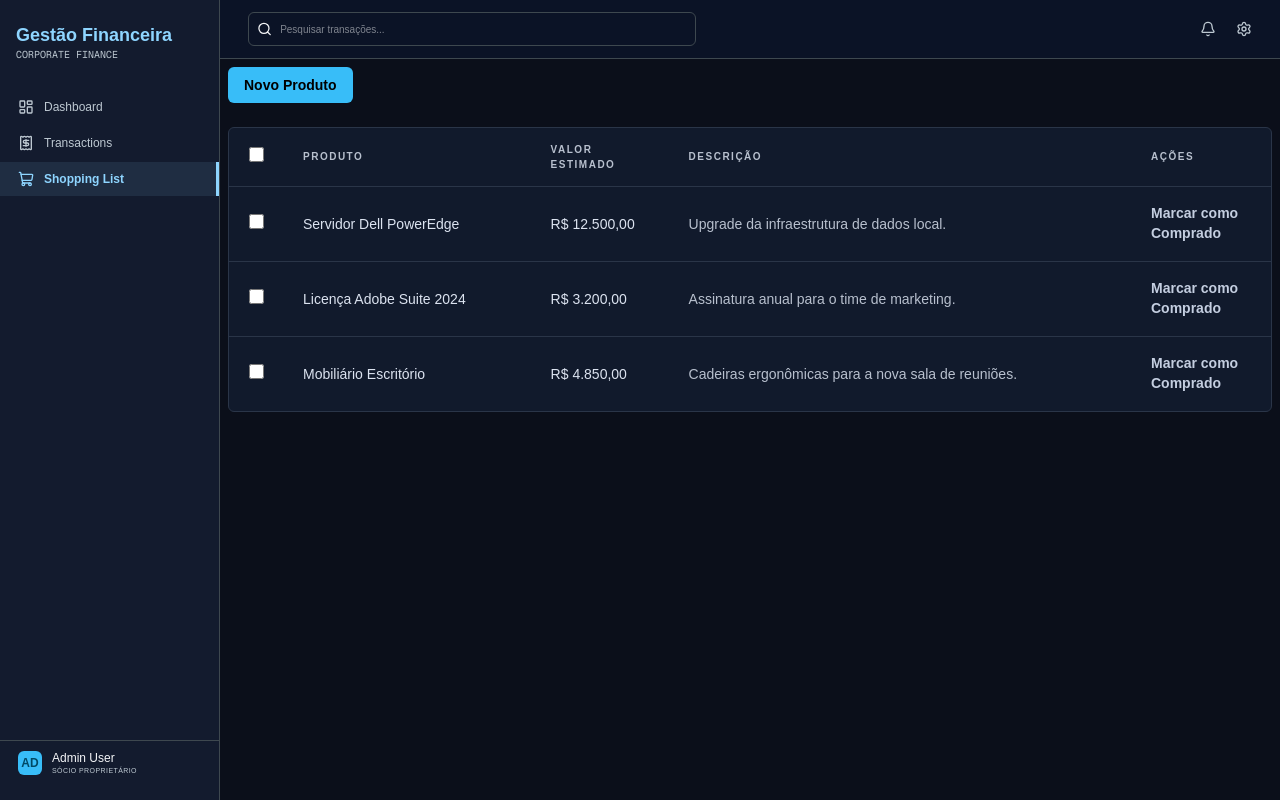
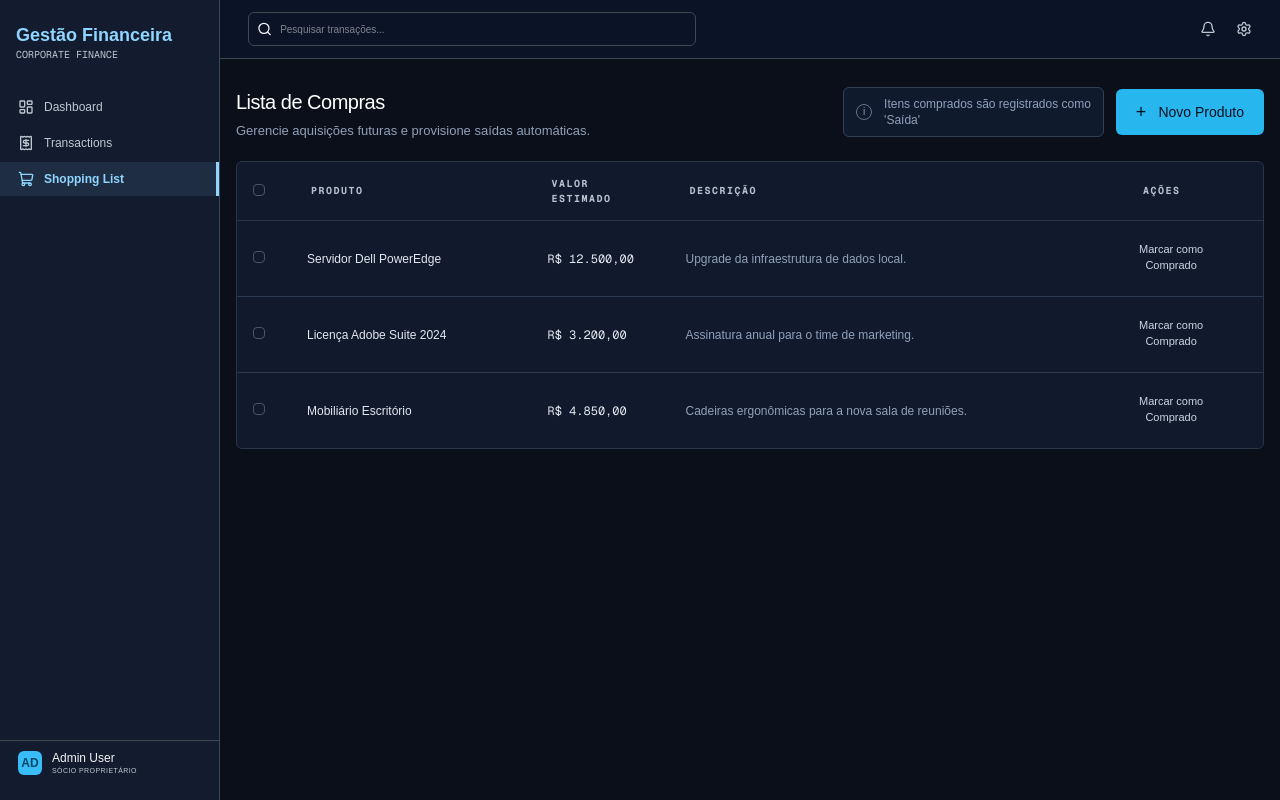
Before and after one commit to lab05-juniando/lab05-frontend, a Next.js app: page /shopping-list in a window 1280 px wide. Built offline with nearby package versions, Linux system fonts and the light colour scheme.

Commit message:
Shopping List: Tabela da lista de compras

```diff
--- a/app/components/product.tsx
+++ b/app/components/product.tsx
@@ -5,8 +5,9 @@ import { useState } from "react";
 type Produto = {
   id: number;
   produto: string;
-  valor: string;
+  valor: number;
   descricao: string;
+  comprado: boolean;
 };
 
 export default function Produtos() {
@@ -20,20 +21,23 @@ export default function Produtos() {
     {
       id: 1,
       produto: "Servidor Dell PowerEdge",
-      valor: "12.500,00",
+      valor: 12500.00,
       descricao: "Upgrade da infraestrutura de dados local.",
+      comprado: false,
     },
     {
       id: 2,
       produto: "Licença Adobe Suite 2024",
-      valor: "3.200,00",
+      valor: 3200.00,
       descricao: "Assinatura anual para o time de marketing.",
+      comprado: false,
     },
     {
       id: 3,
       produto: "Mobiliário Escritório",
-      valor: "4.850,00",
+      valor: 4850.00,
       descricao: "Cadeiras ergonômicas para a nova sala de reuniões.",
+      comprado: false,
     },
   ]);
 
@@ -45,8 +49,9 @@ export default function Produtos() {
     const novoProduto: Produto = {
       id: Date.now(),
       produto,
-      valor,
+      valor :Number(valor),
       descricao,
+      comprado : false
     };
 
     setProdutos((prev) => [...prev, novoProduto]);
@@ -55,19 +60,84 @@ export default function Produtos() {
     setValor("");
     setDescricao("");
 
+
     setModalAberto(false);
   }
 
+  function selecionarTodos(){
+    const todosSelecionados = produtos.every(
+      (produto) => produto.comprado
+    );
+
+    setProdutos((produtosAtuais) =>
+      produtosAtuais.map((produto) => ({
+        ...produto,
+        comprado: !todosSelecionados,
+      }))
+    );
+  }
+
+  function alternarCompra(id: number) {
+    setProdutos((produtosAtuais) =>
+      produtosAtuais.map((produto) =>
+        produto.id === id
+          ? {
+              ...produto,
+              comprado: !produto.comprado,
+            }
+          : produto
+      )
+    );
+  }
+
+  function formatarMoeda(valor: number) {
+    return new Intl.NumberFormat("pt-BR", {
+      style: "currency",
+      currency: "BRL",
+    }).format(valor);
+  }
   return (
-    <div className="w-full">
+    <div className="w-full px-2">
       {/* Botão para abrir o modal */}
+      <div className="mb-5 mt-5 flex flex-col gap-6 lg:flex-row lg:items-start lg:justify-between">
+          <div>
+            <h1 className="text-[20px] font-inter tracking-tight text-white">
+              Lista de Compras
+            </h1>
+
+            <p className="mt-1 max-w-md text-[13px] leading-5 text-slate-400">
+              Gerencie aquisições futuras e provisione saídas automáticas.
+            </p>
+          </div>
+
+          <div className="flex flex-col gap-3 sm:flex-row sm:items-center">
+            {/* Informação */}
+            <div className="flex min-h-[46px] items-center gap-3 rounded-md border border-slate-700 bg-[#101a2d] px-3 py-2 text-xs text-slate-400">
+              <div className="flex h-4 w-4 items-center justify-center rounded-full border border-slate-500 text-[10px]">
+                i
+              </div>
+
+              <span>
+                Itens comprados são registrados como
+                <br />
+                'Saída'
+              </span>
+            </div>
+
+            {/* Botão */}
             <button
               type="button"
               onClick={() => setModalAberto(true)}
-        className="rounded-md bg-[#38BDF8] px-4 py-2 text-sm font-semibold text-[#000] transition hover:bg-[#096a94]"
+              className="flex min-h-[46px] items-center justify-center gap-3 rounded-md bg-[#28b6ef] px-5 text-sm font-medium text-[#07111f] transition hover:bg-[#4bc3f2]"
             >
-        Novo Produto
+              <span className="text-lg leading-none">+</span>
+              <span>
+                Novo
+                <br className="sm:hidden" /> Produto
+              </span>
             </button>
+          </div>
+        </div>
 
       {/* Modal */}
       {modalAberto && (
@@ -105,7 +175,7 @@ export default function Produtos() {
                 type="text"
                 value={produto}
                 onChange={(e) => setProduto(e.target.value)}
-                placeholder="Nome do produto"
+                placeholder="produto do produto"
                 className="w-full rounded-md border border-[#2f3a4f] bg-[#182236] px-3 py-2.5 text-sm text-white outline-none placeholder:text-[#687386] focus:border-blue-500"
               />
             </div>
@@ -163,67 +233,121 @@ export default function Produtos() {
       )}
 
       {/* Tabela */}
-      <div className="mt-6 w-full overflow-hidden rounded-md border border-[#2a3548] bg-[#111a2c]">
+      <div className="mt-5 w-full overflow-hidden rounded-md border border-[#2a3548] bg-[#111a2c]">
         <table className="w-full border-collapse">
           <thead>
             <tr className="h-[58px] border-b border-[#2a3548]">
-              <th className="w-[58px] px-5 text-left">
+              <th className="w-[58px] px-4 text-left">
                 <input
                   type="checkbox"
-                  className="h-[15px] w-[15px]"
+                  onChange={selecionarTodos}
+                  aria-label="Selecionar todos"
+                  className="h-3 w-3 cursor-pointer appearance-none rounded-sm border border-slate-600 bg-transparent checked:border-[#28b6ef] checked:bg-[#28b6ef]"
                 />
               </th>
 
-              <th className="px-4 text-left text-[10px] uppercase tracking-[1.5px] text-[#b8c0ce]">
+              <th className="px-4 text-left font-mono text-[10px] uppercase tracking-[1.5px] text-[#b8c0ce]">
                 Produto
               </th>
 
-              <th className="w-[138px] px-4 text-left text-[10px] uppercase tracking-[1.5px] text-[#b8c0ce]">
+              <th className="w-[138px] px-4 text-left font-mono text-[10px] uppercase tracking-[1.5px] text-[#b8c0ce]">
                 Valor
                 <br />
                 estimado
               </th>
 
-              <th className="px-4 text-left text-[10px] uppercase tracking-[1.5px] text-[#b8c0ce]">
+              <th className="px-4 text-left font-mono text-[10px] uppercase tracking-[1.5px] text-[#b8c0ce]">
                 Descrição
               </th>
 
-              <th className="w-[140px] px-5 text-left text-[10px] uppercase tracking-[1.5px] text-[#b8c0ce]">
+              <th className="w-[140px] px-5 text-left font-mono text-[10px] uppercase tracking-[1.5px] text-[#b8c0ce]">
                 Ações
               </th>
             </tr>
           </thead>
 
           <tbody>
-            {produtos.map((item) => (
+                {produtos.map((produto) => (
                   <tr
-                key={item.id}
-                className="border-b border-[#2a3548] last:border-b-0"
+                    key={produto.id}
+                    className={`border-b border-slate-700/80 last:border-b-0 ${
+                      produto.comprado ? "bg-[#101a2b]/60" : ""
+                    }`}
                   >
-                <td className="px-5 py-4">
+                    {/* Checkbox */}
+                    <td className="px-4 py-5 align-middle">
                       <input
                         type="checkbox"
-                    className="h-[15px] w-[15px]"
+                        checked={produto.comprado}
+                        onChange={() => alternarCompra(produto.id)}
+                        aria-label={`Selecionar ${produto.produto}`}
+                        className="h-3 w-3 cursor-pointer appearance-none rounded-sm border border-slate-600 bg-transparent checked:border-[#28b6ef] checked:bg-[#28b6ef]"
                       />
                     </td>
 
-                <td className="px-4 py-4 text-sm font-medium text-[#dce3f0]">
-                  {item.produto}
+                    {/* Produto */}
+                    <td className="px-3 py-5 align-middle">
+                      <span
+                        className={`text-[12px] font-inter ${
+                          produto.comprado
+                            ? "text-slate-500 line-through"
+                            : "text-slate-200"
+                        }`}
+                      >
+                        {produto.produto}
+                      </span>
                     </td>
 
-                <td className="px-4 py-4 text-sm text-[#dce3f0]">
-                  R$ {item.valor}
+                    {/* Valor */}
+                    <td className="px-3 py-5 align-middle">
+                      <span
+                        className={`font-mono text-[12px] ${
+                          produto.comprado
+                            ? "text-slate-500"
+                            : "text-slate-200"
+                        }`}
+                      >
+                        {formatarMoeda(produto.valor)}
+                      </span>
                     </td>
 
-                <td className="px-4 py-4 text-sm text-[#b8c0ce]">
-                  {item.descricao}
+                    {/* Descrição */}
+                    <td className="px-3 py-5 align-middle">
+                      <span
+                        className={`text-[12px] leading-5 font-inter ${
+                          produto.comprado
+                            ? "text-slate-600"
+                            : "text-slate-400"
+                        }`}
+                      >
+                        {produto.descricao}
+                      </span>
                     </td>
 
-                <td className="px-5 py-4">
-                  <button className="text-left text-sm font-semibold text-[#c4cee0] hover:text-white">
+                    {/* Ação */}
+                    <td className="px-4 py-5 align-middle">
+                      <button
+                        type="button"
+                        onClick={() => alternarCompra(produto.id)}
+                        className={`text-[11px] font-medium leading-4 transition font-inter ${
+                          produto.comprado
+                            ? "text-emerald-400 hover:text-emerald-300"
+                            : "text-slate-300 hover:text-[#28b6ef]"
+                        }`}
+                      >
+                        {produto.comprado ? (
+                          <>
+                            Comprado
+                            <br />
+                            ✓
+                          </>
+                        ) : (
+                          <>
                             Marcar como
                             <br />
                             Comprado
+                          </>
+                        )}
                       </button>
                     </td>
                   </tr>
```
Lines whose indentation alone changed are shown as unchanged.
